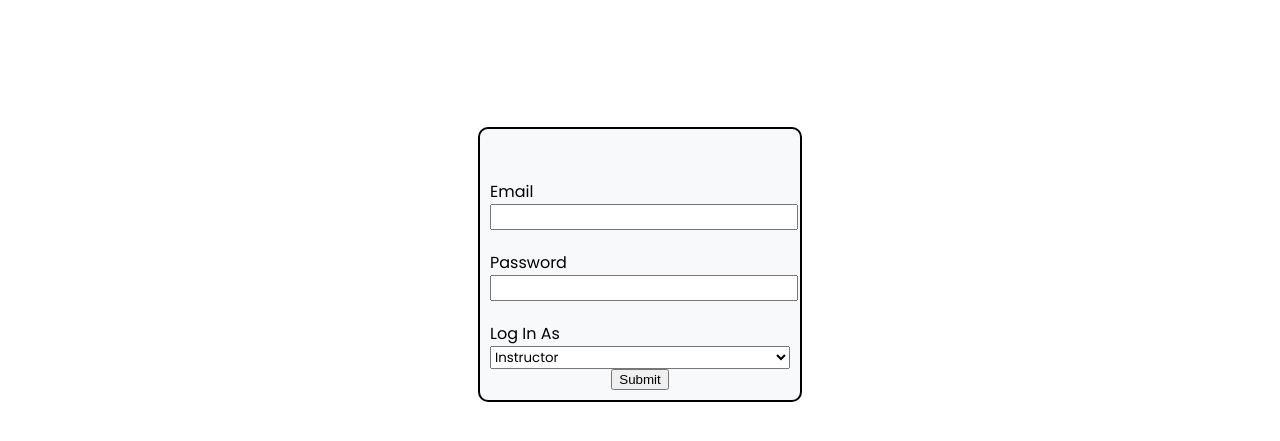
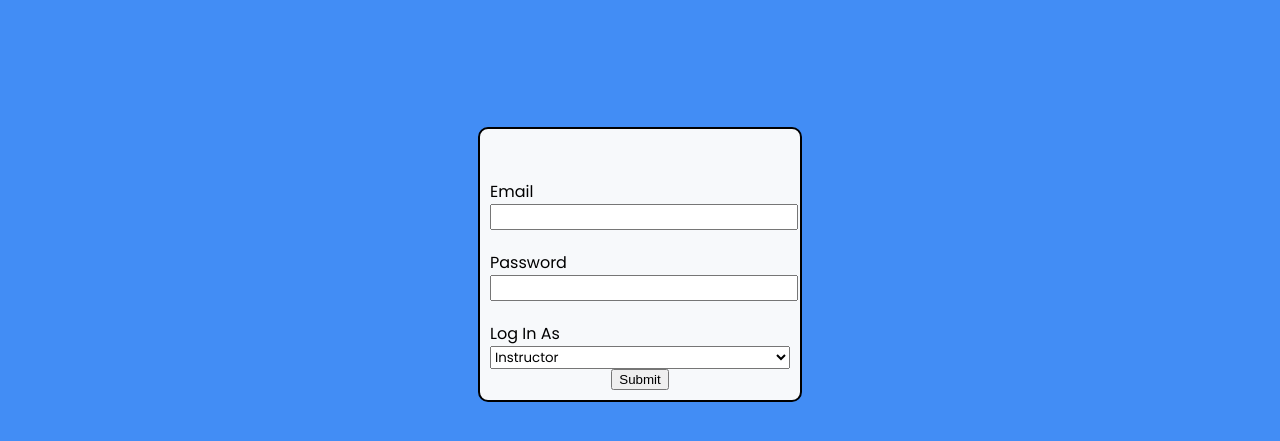
Before and after one commit to markkang98/bbusa-attendance-react, a React app: page /login in a window 1280 px wide. Shown: the part 73-514 px from the top of the page. Built offline with nearby package versions, Linux system fonts and the light colour scheme.

Commit message:
login css

```diff
--- a/src/view/login/login.css
+++ b/src/view/login/login.css
@@ -1,3 +1,3 @@
 #main{
-
+   background-color: #428df5;
 }
```
